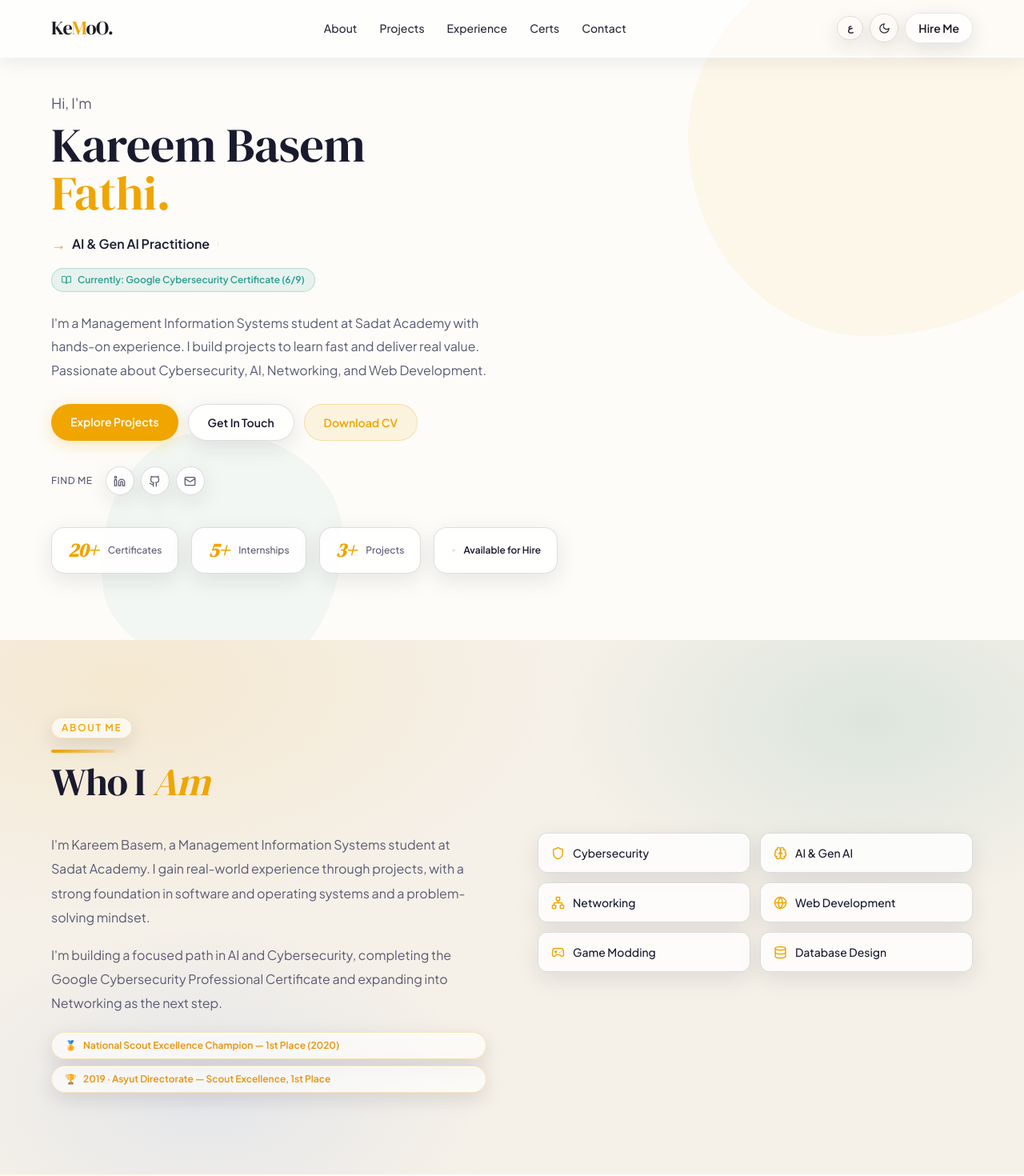
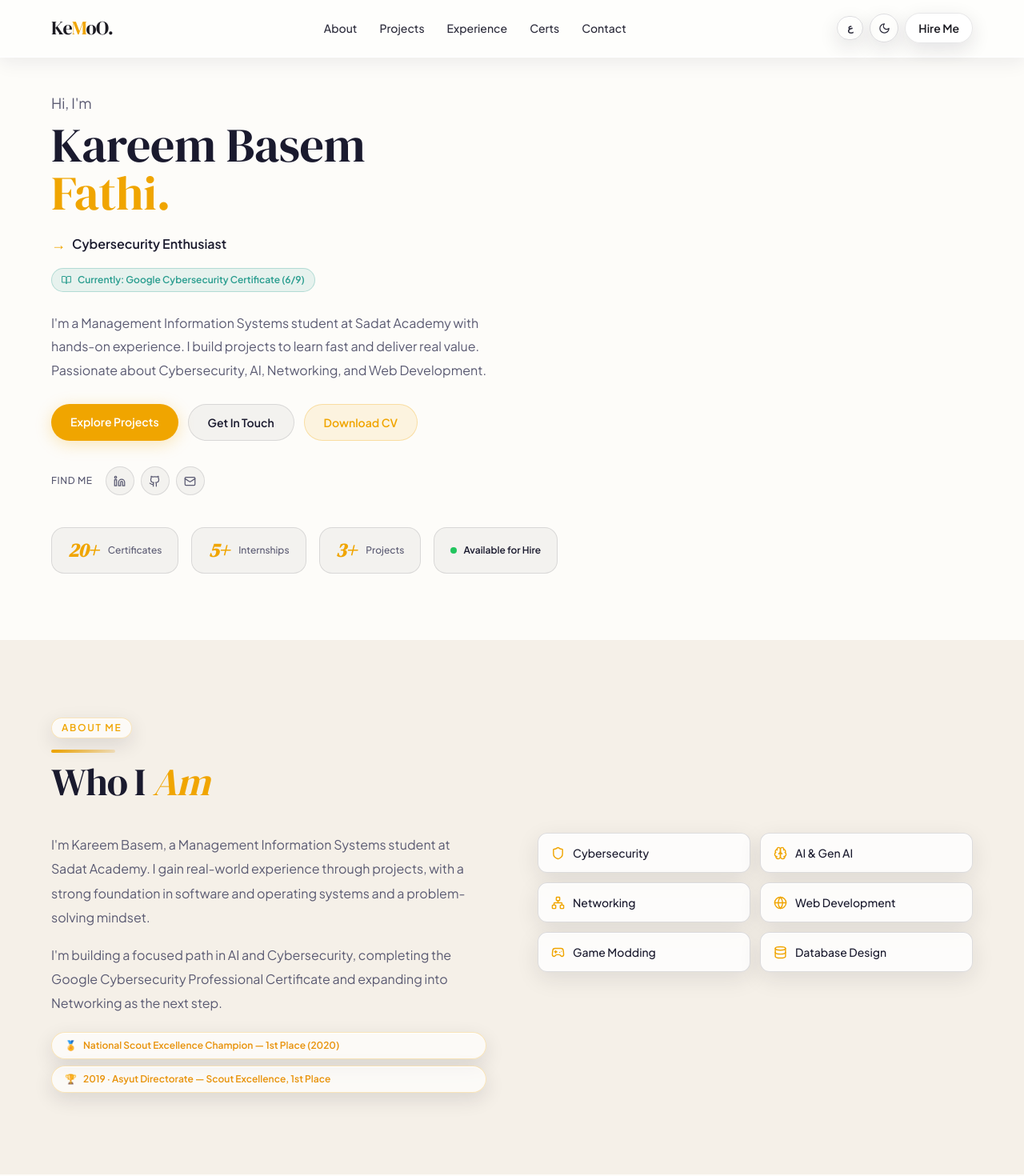
Before and after one commit to Kareem-Basem/Kareem-Basem-portfolio, a React (Create React App) app: page / in a window 1280 px wide. Shown: the top 1470 px of the page at 80% size. Built offline with nearby package versions, Linux system fonts and the light colour scheme.

Commit message:
Simplify hero and disable reveal animations

```diff
--- a/src/components/Hero.jsx
+++ b/src/components/Hero.jsx
@@ -1,168 +1,81 @@
-import { useEffect, useState, useRef } from 'react';
 import { Mail, Github, Linkedin, BookOpen } from 'lucide-react';
 import { useApp } from '../context/AppContext';
 import t from '../i18n/translations';
-import { glass } from '../utils/glass';
 import { heroPhrases } from '../data/portfolioData';
-
-function useCounter(target, duration = 1200, start = false, instant = false) {
-  const [val, setVal] = useState(0);
-  useEffect(() => {
-    if (instant) {
-      setVal(target);
-      return;
-    }
-    if (!start) return;
-    let startTime = null;
-    const step = (ts) => {
-      if (!startTime) startTime = ts;
-      const p = Math.min((ts - startTime) / duration, 1);
-      setVal(Math.floor(p * target));
-      if (p < 1) requestAnimationFrame(step);
-    };
-    requestAnimationFrame(step);
-  }, [target, duration, start, instant]);
-  return val;
-}
 
 export default function Hero() {
   const { dark, lang } = useApp();
   const tr = t[lang];
   const phrases = heroPhrases[lang] || heroPhrases.en;
 
-  const [text, setText] = useState('');
-  const [pi, setPi]     = useState(0);
-  const [ci, setCi]     = useState(0);
-  const [del, setDel]   = useState(false);
-  const [started, setStarted] = useState(false);
-  const [compactMotion, setCompactMotion] = useState(false);
-  const heroRef = useRef(null);
-
-  useEffect(() => {
-    const media = window.matchMedia('(prefers-reduced-motion: reduce)');
-    const sync = () => setCompactMotion(media.matches);
-    sync();
-    media.addEventListener?.('change', sync);
-    return () => media.removeEventListener?.('change', sync);
-  }, []);
-
-  useEffect(() => {
-    const obs = new IntersectionObserver(([e]) => {
-      if (e.isIntersecting) { setStarted(true); obs.disconnect(); }
-    }, { threshold: 0.3 });
-    if (heroRef.current) obs.observe(heroRef.current);
-    return () => obs.disconnect();
-  }, []);
-
-  const certCount = useCounter(20, 1200, started && !compactMotion, compactMotion);
-  const expCount  = useCounter(5,  1000, started && !compactMotion, compactMotion);
-
-  useEffect(() => {
-    setText(compactMotion ? phrases[0] : '');
-    setCi(0);
-    setPi(0);
-    setDel(false);
-  }, [compactMotion, lang, phrases]);
-
-  useEffect(() => {
-    if (compactMotion) return;
-    const phrase = phrases[pi];
-    const timer = setTimeout(() => {
-      if (!del) {
-        setText(phrase.slice(0, ci + 1));
-        if (ci + 1 === phrase.length) { setTimeout(() => setDel(true), 1800); return; }
-        setCi(c => c + 1);
-      } else {
-        setText(phrase.slice(0, ci - 1));
-        if (ci - 1 === 0) { setDel(false); setPi(p => (p + 1) % phrases.length); setCi(0); return; }
-        setCi(c => c - 1);
-      }
-    }, del ? 42 : 88);
-    return () => clearTimeout(timer);
-  }, [ci, compactMotion, pi, del, phrases]);
-
   const bg    = dark ? '#0f0f14' : '#fdfcf9';
   const ink   = dark ? '#f0f0f8' : '#1a1a2e';
-  const muted = dark ? 'rgba(255,255,255,0.5)' : '#5a5a72';
+  const muted = dark ? 'rgba(255,255,255,0.6)' : '#5a5a72';
   const amber = '#f0a500';
+  const card  = {
+    background: dark ? 'rgba(255,255,255,0.10)' : 'rgba(0,0,0,0.04)',
+    border: `1px solid ${dark ? 'rgba(255,255,255,0.15)' : 'rgba(26,26,46,0.12)'}`,
+  };
 
   const stats = [
-    { val: `${certCount}+`, label: lang === 'ar' ? 'شهادة' : 'Certificates' },
-    { val: `${expCount}+`,  label: lang === 'ar' ? 'تدريبات' : 'Internships' },
-    { val: '3+',            label: lang === 'ar' ? 'مشاريع' : 'Projects' },
+    { val: '20+', label: lang === 'ar' ? 'شهادة' : 'Certificates' },
+    { val: '5+',  label: lang === 'ar' ? 'تدريبات' : 'Internships' },
+    { val: '3+',  label: lang === 'ar' ? 'مشاريع' : 'Projects' },
   ];
 
   return (
-    <section id="hero" ref={heroRef}
+    <section
+      id="hero"
       style={{ background: bg, minHeight: '100vh' }}
       className="flex flex-col justify-center px-[5%] relative overflow-hidden transition-colors duration-300 pt-24 pb-16">
-
-      {/* Background blobs */}
-      <div className="blob-hero hidden sm:block w-[500px] h-[500px] bg-amber opacity-[0.06]"
-        style={{ position:'absolute', top:-80, insetInlineEnd:-80, pointerEvents:'none' }}/>
-      <div className="blob-hero-2 hidden sm:block w-[300px] h-[300px] bg-teal opacity-[0.05]"
-        style={{ position:'absolute', bottom:-40, left:'10%', pointerEvents:'none' }}/>
-
-      {/* Main content — centered */}
-      <div className="relative z-10 max-w-3xl">
-
-        {/* Hi I'm */}
-        <p className="text-base md:text-lg mb-2" style={{ color:muted, animation:'fadeUp .5s ease both' }}>
+      <div className="max-w-3xl">
+        <p className="text-base md:text-lg mb-2" style={{ color: muted }}>
           {tr.hiIm}
         </p>
 
-        {/* Name */}
-        <h1 className="font-serif-display tracking-tight leading-[1.0] mb-5"
-          style={{ animation:'fadeUp .5s .08s ease both' }}>
-          <span className="block text-4xl sm:text-5xl md:text-6xl" style={{ color:ink }}>Kareem Basem</span>
-          <em className="block text-4xl sm:text-5xl md:text-6xl not-italic" style={{ color:amber }}>Fathi.</em>
+        <h1 className="font-serif-display tracking-tight leading-[1.0] mb-5">
+          <span className="block text-4xl sm:text-5xl md:text-6xl" style={{ color: ink }}>Kareem Basem</span>
+          <em className="block text-4xl sm:text-5xl md:text-6xl not-italic" style={{ color: amber }}>Fathi.</em>
         </h1>
 
-        {/* Typewriter */}
-        <div className="flex items-center gap-2 text-sm md:text-base font-medium mb-4"
-          style={{ animation:'fadeUp .5s .16s ease both' }}>
-          <span style={{ color:amber }} className="font-bold text-lg">→</span>
-          <span className="font-semibold" style={{ color:ink }}>{text}</span>
-          {!compactMotion && (
-            <span style={{ color:amber }} className="animate-[ping2_1s_step-end_infinite]">|</span>
-          )}
+        <div className="flex items-center gap-2 text-sm md:text-base font-medium mb-4">
+          <span style={{ color: amber }} className="font-bold text-lg">→</span>
+          <span className="font-semibold" style={{ color: ink }}>{phrases[0]}</span>
         </div>
 
-        {/* Currently learning */}
         <div className="mb-6 inline-flex items-center gap-2 px-3 py-1.5 rounded-full text-xs font-semibold"
-          style={{ background:'rgba(42,157,143,0.10)', border:'1px solid rgba(42,157,143,0.28)', color:'#2a9d8f', animation:'fadeUp .5s .22s ease both' }}>
+          style={{ background:'rgba(42,157,143,0.10)', border:'1px solid rgba(42,157,143,0.28)', color:'#2a9d8f' }}>
           <BookOpen size={12}/>
-          {lang === 'ar' ? 'يتعلم الآن: Google Cybersecurity Certificate (6/9)' : 'Currently: Google Cybersecurity Certificate (6/9)'}
+          {lang === 'ar'
+            ? 'يتعلم الآن: Google Cybersecurity Certificate (6/9)'
+            : 'Currently: Google Cybersecurity Certificate (6/9)'}
         </div>
 
-        {/* Description */}
         <p className="text-[0.95rem] md:text-[1rem] leading-[1.85] mb-7 max-w-[580px]"
-          style={{ color:muted, animation:'fadeUp .5s .24s ease both' }}>
+          style={{ color: muted }}>
           {tr.heroDesc}
         </p>
 
-        {/* Buttons */}
-        <div className="flex gap-3 flex-wrap mb-8" style={{ animation:'fadeUp .5s .30s ease both' }}>
+        <div className="flex gap-3 flex-wrap mb-8">
           <a href="#projects"
-            className="px-6 py-3 font-semibold text-sm rounded-full transition-all hover:-translate-y-1 glow-pulse"
-            style={{ background:amber, color:'#fff', boxShadow:`0 4px 20px ${amber}44` }}>
+            className="px-6 py-3 font-semibold text-sm rounded-full transition-all hover:-translate-y-1"
+            style={{ background: amber, color: '#fff', boxShadow: `0 4px 20px ${amber}44` }}>
             {lang === 'ar' ? 'استعرض مشاريعي' : 'Explore Projects'}
           </a>
           <a href="#contact"
             className="px-6 py-3 font-semibold text-sm rounded-full transition-all hover:-translate-y-1"
-            style={{ ...glass(dark), color:dark?'rgba(255,255,255,0.8)':ink }}>
+            style={{ ...card, color: dark ? 'rgba(255,255,255,0.8)' : ink }}>
             {tr.getInTouch}
           </a>
           <a href={process.env.PUBLIC_URL + '/assets/kareem-cv.pdf'} download="Kareem_Basem_CV.pdf"
             className="px-6 py-3 font-semibold text-sm rounded-full transition-all hover:-translate-y-1"
-            style={{ background:'rgba(240,165,0,0.10)', border:'1px solid rgba(240,165,0,0.28)', color:amber }}>
+            style={{ background:'rgba(240,165,0,0.10)', border:'1px solid rgba(240,165,0,0.28)', color: amber }}>
             {lang === 'ar' ? 'تحميل السيرة الذاتية' : 'Download CV'}
           </a>
         </div>
 
-        {/* Social + divider */}
-        <div className="flex items-center gap-4 mb-10" style={{ animation:'fadeUp .5s .36s ease both' }}>
-          <span className="text-xs uppercase tracking-wider font-medium" style={{ color:muted }}>{tr.findMe}</span>
+        <div className="flex items-center gap-4 mb-10">
+          <span className="text-xs uppercase tracking-wider font-medium" style={{ color: muted }}>{tr.findMe}</span>
           <div className="flex items-center gap-2">
             {[
               { href:'https://www.linkedin.com/in/karem-basem', Icon:Linkedin },
@@ -172,27 +85,25 @@ export default function Hero() {
               <a key={i} href={href} target={href.startsWith('http')?'_blank':undefined} rel="noreferrer"
                 aria-label={href.startsWith('mailto') ? 'Email' : href.includes('linkedin') ? 'LinkedIn' : 'GitHub'}
                 className="w-9 h-9 rounded-full flex items-center justify-center transition-all hover:-translate-y-0.5"
-                style={{ ...glass(dark), color:muted }}>
+                style={{ ...card, color: muted }}>
                 <Icon size={15}/>
               </a>
             ))}
           </div>
         </div>
 
-        {/* Stats row */}
-        <div className="flex gap-4 flex-wrap" style={{ animation:'fadeUp .5s .42s ease both' }}>
+        <div className="flex gap-4 flex-wrap">
           {stats.map((s, i) => (
             <div key={i} className="px-5 py-3 rounded-2xl flex items-center gap-3"
-              style={{ ...glass(dark) }}>
-              <span className="font-serif-display text-2xl italic font-bold" style={{ color:amber }}>{s.val}</span>
-              <span className="text-xs font-medium" style={{ color:muted }}>{s.label}</span>
+              style={{ ...card }}>
+              <span className="font-serif-display text-2xl italic font-bold" style={{ color: amber }}>{s.val}</span>
+              <span className="text-xs font-medium" style={{ color: muted }}>{s.label}</span>
             </div>
           ))}
-          {/* Available badge */}
-          <div className="px-5 py-3 rounded-2xl flex items-center gap-2 float-badge"
-            style={{ ...glass(dark) }}>
-            <span className="w-2 h-2 rounded-full bg-green-500 flex-shrink-0 ping2 block"/>
-            <span className="text-xs font-semibold" style={{ color:ink }}>
+          <div className="px-5 py-3 rounded-2xl flex items-center gap-2"
+            style={{ ...card }}>
+            <span className="w-2 h-2 rounded-full bg-green-500 flex-shrink-0 block"/>
+            <span className="text-xs font-semibold" style={{ color: ink }}>
               {lang === 'ar' ? 'متاح للفرص' : 'Available for Hire'}
             </span>
           </div>
--- a/src/index.css
+++ b/src/index.css
@@ -8,10 +8,6 @@
   html { scroll-behavior: smooth; }
   body {
     background-color: var(--tahoe-bg);
-    background-image:
-      radial-gradient(900px 520px at 12% 6%, rgba(120,190,255,0.18), transparent 60%),
-      radial-gradient(700px 420px at 85% 12%, rgba(80,200,180,0.12), transparent 55%),
-      radial-gradient(620px 380px at 18% 86%, rgba(255,200,120,0.16), transparent 55%);
     color: var(--tahoe-ink);
     font-family: 'Plus Jakarta Sans', sans-serif;
     overflow-x: hidden;
@@ -96,39 +92,9 @@ html, body {
   position: relative;
   isolation: isolate;
 }
-.section-shell::before {
-  content: '';
-  position: absolute;
-  inset: 0;
-  background:
-    radial-gradient(900px 480px at 12% 8%, rgba(240,165,0,0.10), transparent 60%),
-    radial-gradient(700px 420px at 85% 15%, rgba(42,157,143,0.12), transparent 55%),
-    radial-gradient(620px 380px at 20% 85%, rgba(77,143,255,0.10), transparent 55%);
-  pointer-events: none;
-  z-index: 0;
-}
+.section-shell::before,
 .section-shell::after {
-  content: '';
-  position: absolute;
-  inset: 0;
-  background:
-    repeating-linear-gradient(90deg, rgba(255,255,255,0.05) 0 1px, transparent 1px 40px),
-    repeating-linear-gradient(0deg, rgba(255,255,255,0.04) 0 1px, transparent 1px 40px);
-  opacity: 0.28;
-  pointer-events: none;
-  z-index: 0;
-}
-.dark .section-shell::before {
-  background:
-    radial-gradient(700px 400px at 10% 10%, rgba(240,165,0,0.10), transparent 60%),
-    radial-gradient(600px 360px at 85% 25%, rgba(42,157,143,0.12), transparent 55%),
-    radial-gradient(500px 300px at 20% 80%, rgba(77,143,255,0.10), transparent 55%);
-}
-.dark .section-shell::after {
-  background:
-    repeating-linear-gradient(90deg, rgba(255,255,255,0.03) 0 1px, transparent 1px 36px),
-    repeating-linear-gradient(0deg, rgba(255,255,255,0.02) 0 1px, transparent 1px 36px);
-  opacity: 0.25;
+  content: none;
 }
 .section-shell > * {
   position: relative;
@@ -322,15 +288,15 @@ html {
 
 /* Scroll reveal */
 .reveal {
-  opacity: 0;
-  transform: translate3d(0, 14px, 0);
-  transition: opacity 0.26s ease, transform 0.26s ease;
-  will-change: opacity, transform;
+  opacity: 1;
+  transform: none;
+  transition: none;
+  will-change: auto;
 }
 
 .reveal.visible {
   opacity: 1;
-  transform: translate3d(0, 0, 0);
+  transform: none;
 }
 
 .card-lift {
```
Also changed, not shown: src/App.jsx (+3 -23 lines).
